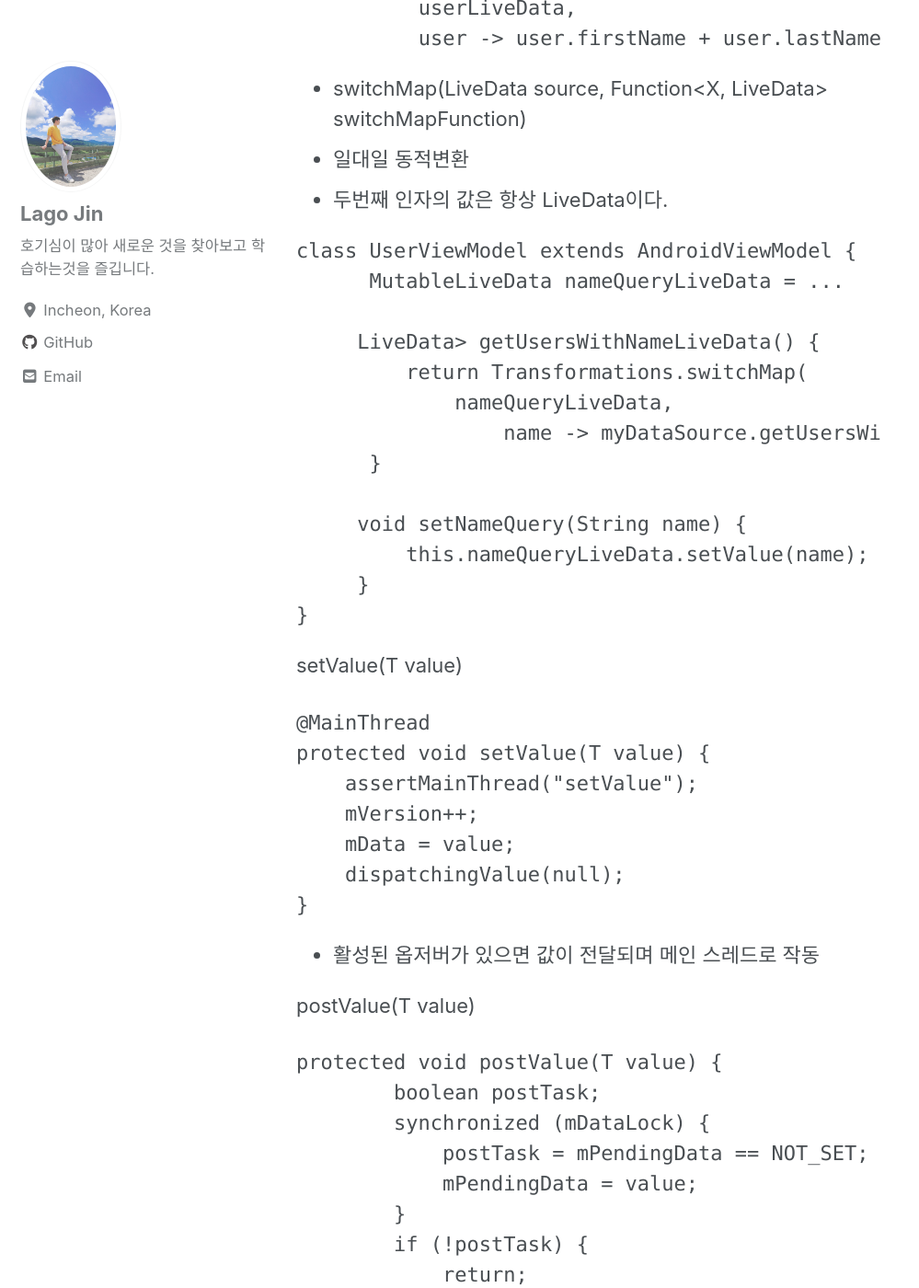
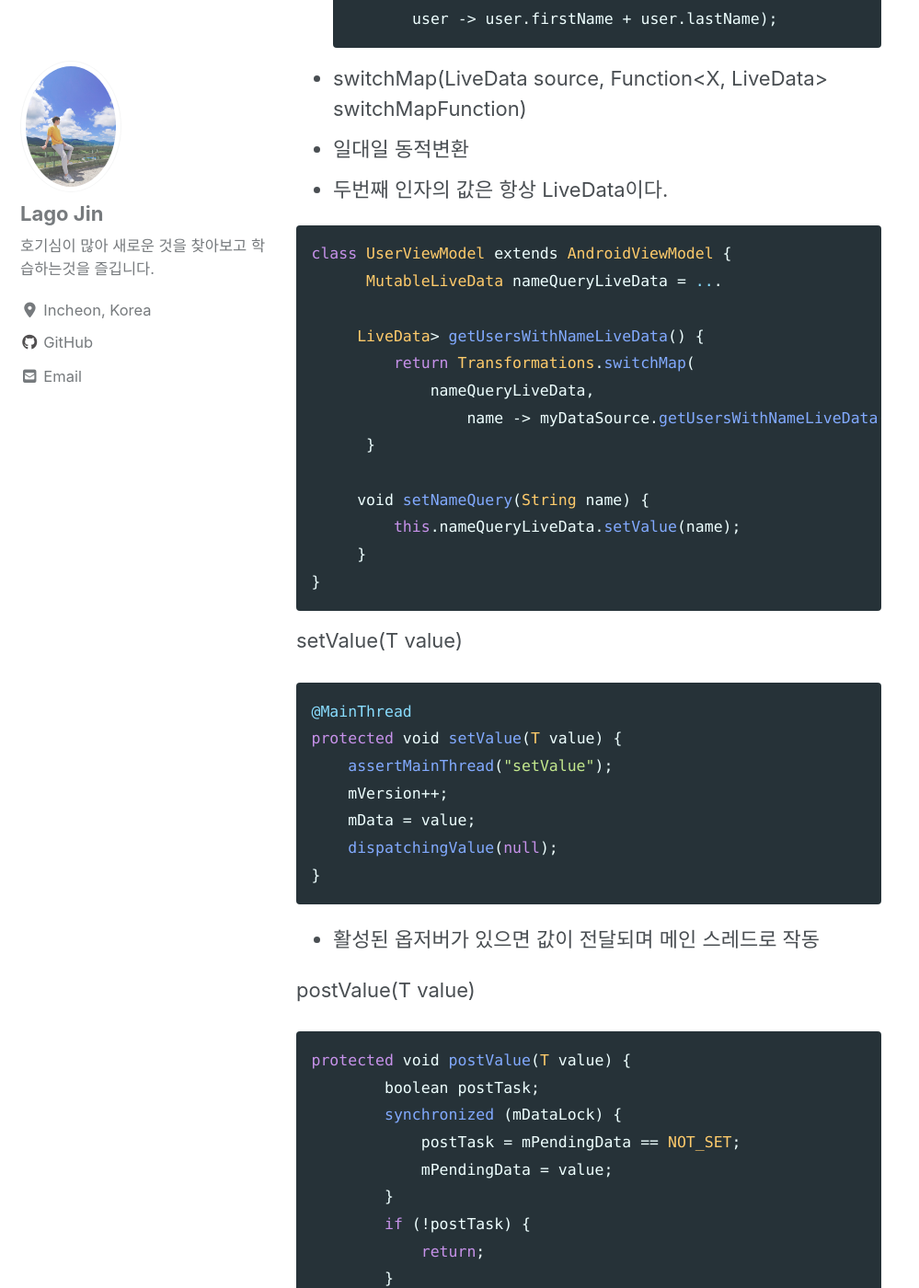
Before and after one commit to lagoJin/lagoJin.github.io, a Jekyll site: the page built from _posts/2019/11/2019-11-29-livedata.md, in a window 1280 px wide and 1400 px high, scrolled down 2261 px. Shown: the whole window at 92% size, without its empty margins (0-999 px from the left). Built offline with Jekyll 4.4.1, drawn with Linux system fonts in a browser that asks for light colours; cached includes are drawn as plain includes; nearby versions of some CDN libraries; comment, search, counter and statistics services are not loaded; some of the changed text lies outside the part shown.

Commit message:
livedata 글 포스팅2

````diff
--- a/_posts/2019/11/2019-11-29-livedata.md
+++ b/_posts/2019/11/2019-11-29-livedata.md
@@ -52,7 +52,7 @@ tags :
 
 - map(LiveData<X> source, Function<X, Y> mapFunction)
 - 두번째 인자의 값은 Any형태이다.
-```Kotlin
+```kotlin
 LiveData userLiveData = ...;
   LiveData userFullNameLiveData =
      Transformations.map (
@@ -64,7 +64,7 @@ LiveData userLiveData = ...;
 - 일대일 동적변환
 - 두번째 인자의 값은 항상 LiveData이다.
 
-```Kotlin
+```kotlin
 class UserViewModel extends AndroidViewModel {
       MutableLiveData nameQueryLiveData = ...
 
@@ -81,7 +81,7 @@ class UserViewModel extends AndroidViewModel {
 ```
 
 setValue(T value)
-```Kotlin
+```kotlin
 @MainThread
 protected void setValue(T value) {
     assertMainThread("setValue");
@@ -93,7 +93,7 @@ protected void setValue(T value) {
 - 활성된 옵저버가 있으면 값이 전달되며 메인 스레드로 작동
 
 postValue(T value)
-```Kotlin
+```kotlin
 protected void postValue(T value) {
         boolean postTask;
         synchronized (mDataLock) {
````
